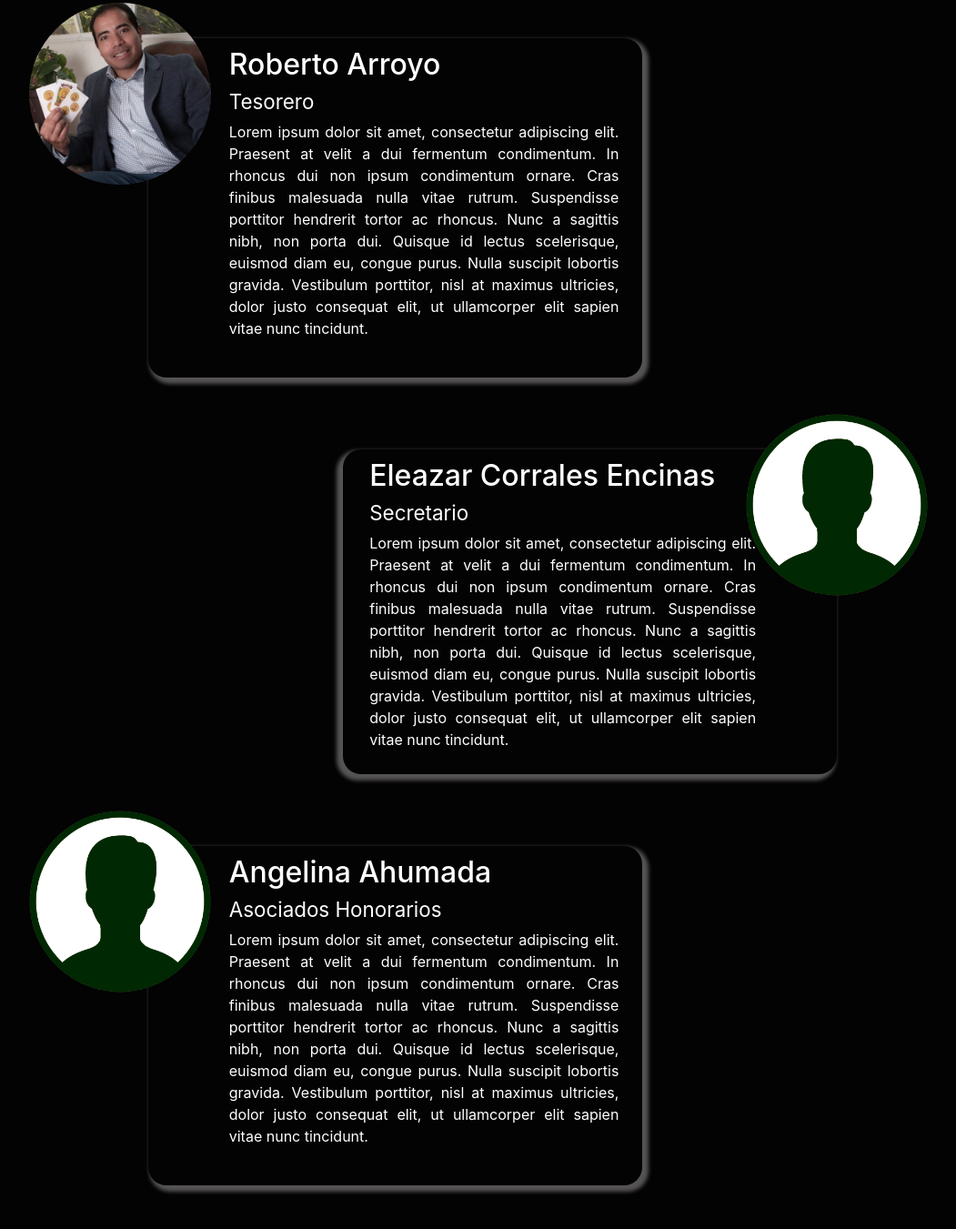
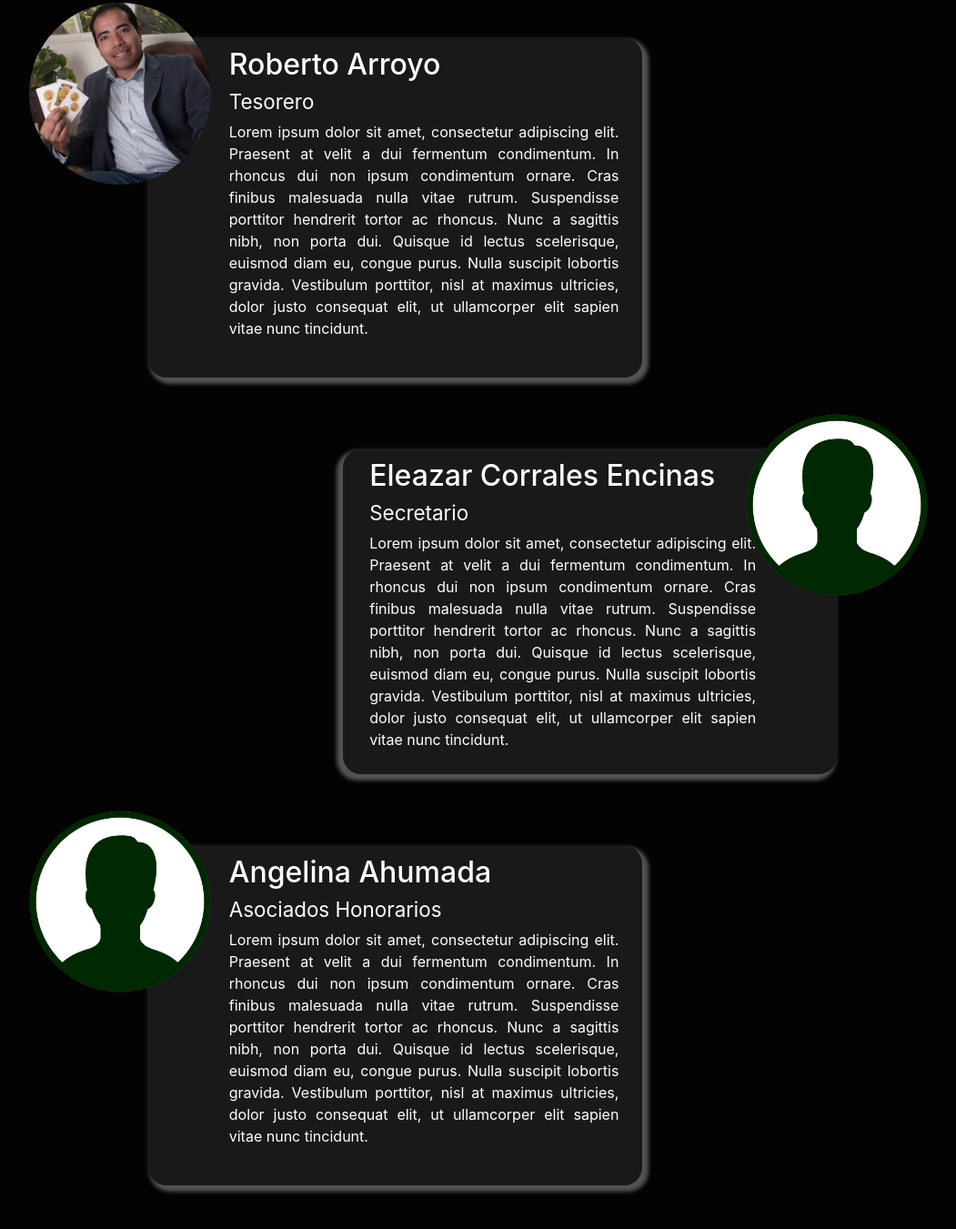
Before and after one commit to Revillinsky/AHRVP, a plain HTML site: page index.html in a window 1280 px wide. Shown: the part 6346-7697 px from the top of the page at 91% size, without its empty margins (114-1165 px from the left). Drawn offline with Linux system fonts and the light colour scheme.

Commit message:
Se agrega efecto Glass a "Junta directiva"

```diff
--- a/index.html
+++ b/index.html
@@ -597,7 +597,7 @@
             <div class="container-fluid cont_card">
               <div class="card_directiva ladoIzq" data-aos="fade-left" data-aos-delay="150">
                 <img src="recursos/img/directiva/Norma_Chavez.jpeg" alt="Norma_Chavez" />
-                <div class="card_contenido">
+                <div class="card_contenido glass_cont">
                   <h2>Norma Chávez</h2>
                   <h3>Presidente</h3>
                   <div class="card_cuerpo">
@@ -614,7 +614,7 @@
               </div>
               <div class="card_directiva ladoDer" data-aos="fade-right" data-aos-delay="150">
                 <img src="recursos/img/directiva/Claudia_Puebla.jpeg" alt="Norma_Chavez" />
-                <div class="card_contenido">
+                <div class="card_contenido glass_cont">
                   <h2>Claudia Puebla</h2>
                   <h3>Vicepresidente</h3>
                   <div class="card_cuerpo">
@@ -631,7 +631,7 @@
               </div>
               <div class="card_directiva ladoIzq" data-aos="fade-left" data-aos-delay="150">
                 <img src="recursos/img/directiva/Roberto_Arroyo.jpeg" alt="Roberto_Arroyo" />
-                <div class="card_contenido">
+                <div class="card_contenido glass_cont">
                   <h2>Roberto Arroyo</h2>
                   <h3>Tesorero</h3>
                   <div class="card_cuerpo">
@@ -648,7 +648,7 @@
               </div>
               <div class="card_directiva ladoDer" data-aos="fade-right" data-aos-delay="150">
                 <img src="recursos/img/directiva/User.png" alt="Eleazar_Corrales" />
-                <div class="card_contenido">
+                <div class="card_contenido glass_cont">
                   <h2>Eleazar Corrales Encinas</h2>
                   <h3>Secretario</h3>
                   <div class="card_cuerpo">
@@ -665,10 +665,10 @@
               </div>
               <div class="card_directiva ladoIzq" data-aos="fade-left" data-aos-delay="150">
                 <img src="recursos/img/directiva/User.png" alt="Angelina Ahumada" />
-                <div class="card_contenido">
+                <div class="card_contenido glass_cont">
                   <h2>Angelina Ahumada</h2>
                   <h3>Asociados Honorarios</h3>
-                  <div class="card_cuerpo">
+                  <div class="card_cuerpo ">
                     <p>
                       Lorem ipsum dolor sit amet, consectetur adipiscing elit. Praesent at velit a dui fermentum
                       condimentum. In rhoncus dui non ipsum condimentum ornare. Cras finibus malesuada nulla vitae
--- a/recursos/css/main.css
+++ b/recursos/css/main.css
@@ -1338,6 +1338,7 @@ section,
   max-width: 200px;
   max-height: 200px;
   border-radius: 200px;
+  z-index: 1020;
 }
 
 .ladoIzq > .card_contenido {
@@ -1379,6 +1380,7 @@ section,
   max-width: 200px;
   max-height: 200px;
   border-radius: 200px;
+  z-index: 1020;
 }
 
 @media (max-width: 1200px) {
```
